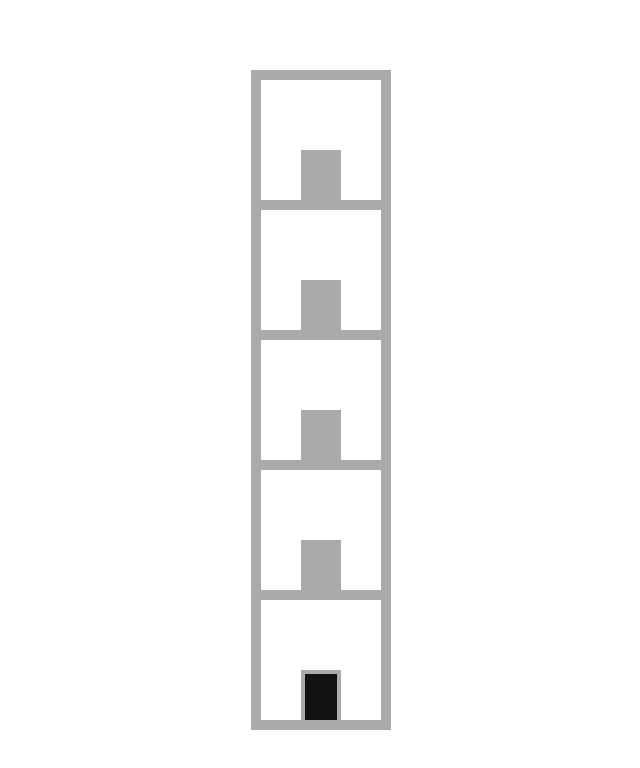
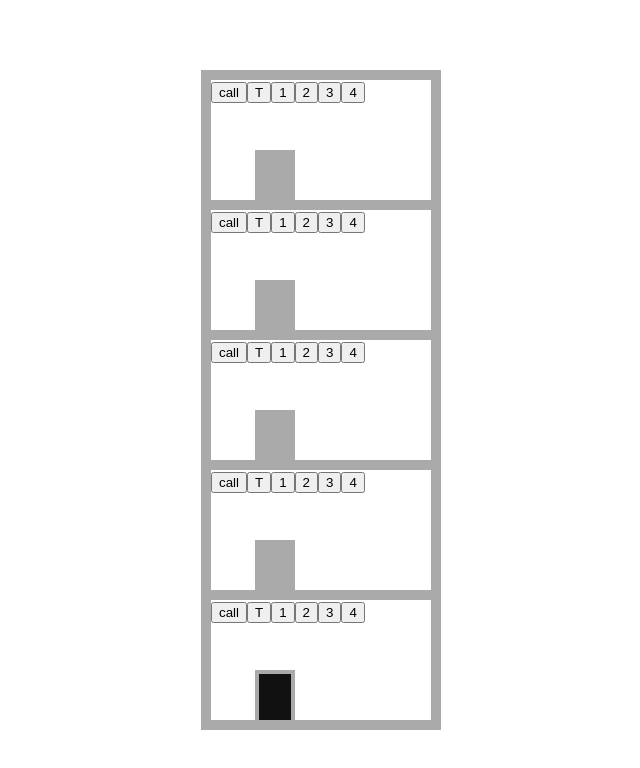
Before and after one commit to roniemeque/elevator-simulator-2020-deluxe-edition, a website built with Parcel: page src/index.html in a window 1280 px wide. Shown: the whole page, without its empty margins (319-959 px from the left). Built offline with nearby package versions, Linux system fonts and the light colour scheme.

Commit message:
rendering floor buttons

```diff
--- a/src/app/Building.ts
+++ b/src/app/Building.ts
@@ -47,7 +47,15 @@ export default class Building {
   }
 
   setQueue(value: number[]) {
-    this.queue = value;
+    const withoutRepeated = value.reduce(
+      (total, current) =>
+        total.includes(current) ? total : [...total, current],
+      []
+    );
+
+    const sorted = withoutRepeated.sort((a, b) => (a > b ? 1 : -1));
+
+    this.queue = sorted;
   }
 
   setQueueWatcher(value: any) {
@@ -94,11 +102,11 @@ export default class Building {
       addToElement: this.getFoundationNode(),
     });
 
-    for (let index = this.getHeightInFloors() - 1; index >= 0; index--) {
+    for (let i = this.getHeightInFloors() - 1; i >= 0; i--) {
       const newFloorElement = createElement("div", {
         className: "floor",
         dataset: {
-          floor: `${index}`,
+          floor: `${i}`,
         },
         addToElement: buildingNode,
       });
@@ -108,7 +116,40 @@ export default class Building {
         addToElement: newFloorElement,
       });
 
-      if (!index) {
+      const callButtonElement = createElement("button", {
+        className: "call-button",
+        dataset: {
+          floor: `${i}`,
+        },
+        addToElement: newFloorElement,
+      });
+      callButtonElement.innerText = "call";
+      callButtonElement.addEventListener("click", (e) => {
+        const {
+          dataset: { floor },
+        } = e.target as HTMLElement;
+        this.pushElevatorButton(parseInt(floor, 10));
+      });
+
+      // adding buttons for other floors
+      for (let j = 0; j < this.getHeightInFloors(); j++) {
+        const callButtonElement = createElement("button", {
+          className: "floor-button",
+          dataset: {
+            floor: `${j}`,
+          },
+          addToElement: newFloorElement,
+        });
+        callButtonElement.innerText = `${!j ? "T" : j}`;
+        callButtonElement.addEventListener("click", (e) => {
+          const {
+            dataset: { floor },
+          } = e.target as HTMLElement;
+          this.pushElevatorButton(parseInt(floor, 10));
+        });
+      }
+
+      if (!i) {
         newDoorElement.classList.add("door--open");
       }
     }
--- a/src/styles/building.scss
+++ b/src/styles/building.scss
@@ -1,3 +1,6 @@
+$floorHeight: 120px;
+$buildingWidth: 240px;
+
 .building {
   position: relative;
   padding: 10px;
@@ -5,14 +8,15 @@
   display: grid;
   gap: 10px;
   transition: opacity 0.4s;
+  width: $buildingWidth;
   &--invisible {
     opacity: 0;
   }
 }
 
 .floor {
-  height: 120px;
-  width: 120px;
+  height: $floorHeight;
+  width: 100%;
   background: $white;
   position: relative;
 }
@@ -23,11 +27,10 @@
   height: 50px;
   width: 40px;
   bottom: 0;
-  left: 50%;
-  transform: translateX(-50%);
   border: 4px solid $gray;
   border-bottom: 0;
   overflow: hidden;
+  left: 20%;
   &::before,
   &::after {
     content: "";
@@ -53,6 +56,16 @@
   }
 }
 
+.call-button {
+  // color: $blue;
+  // border: 1px solid;
+  // border-radius: 5px;
+  // font-size: 16px;
+  // &:disabled {
+  //   color: $gray;
+  // }
+}
+
 .shaft {
   position: absolute;
 }
```
